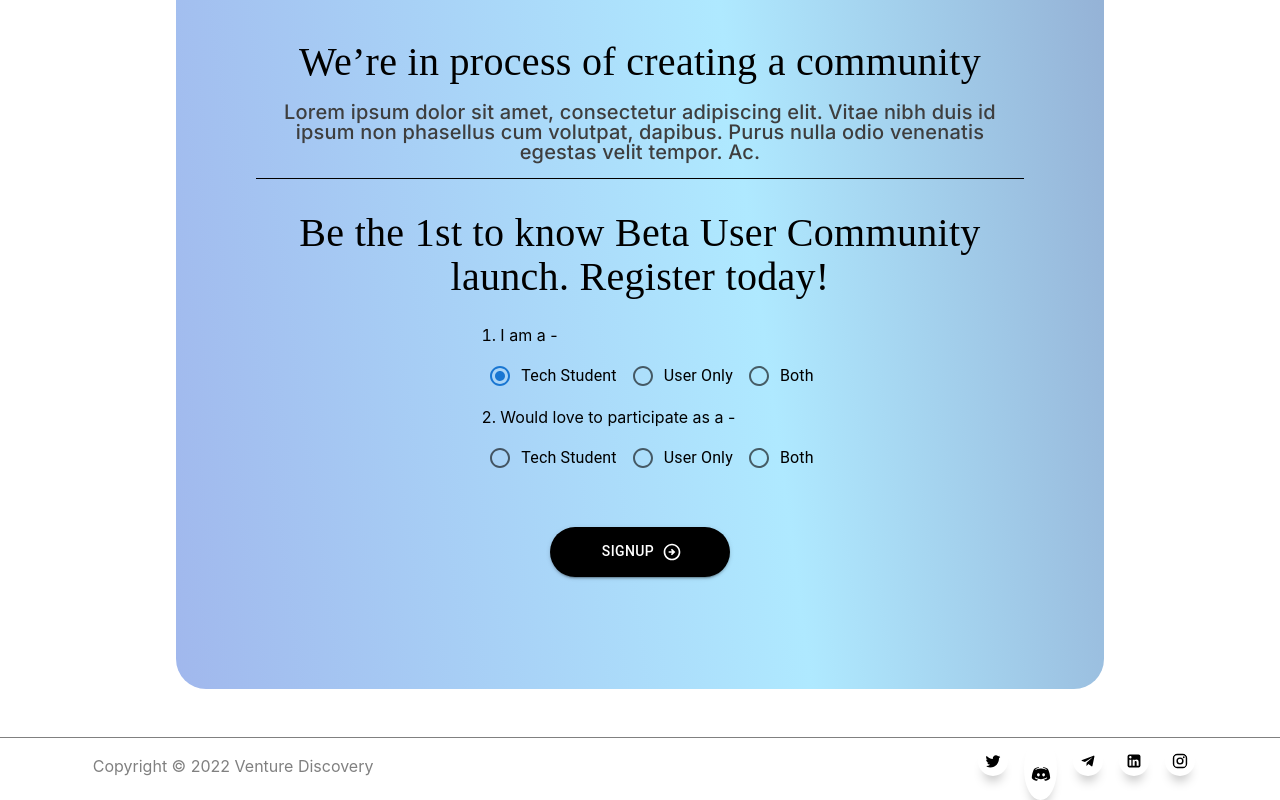
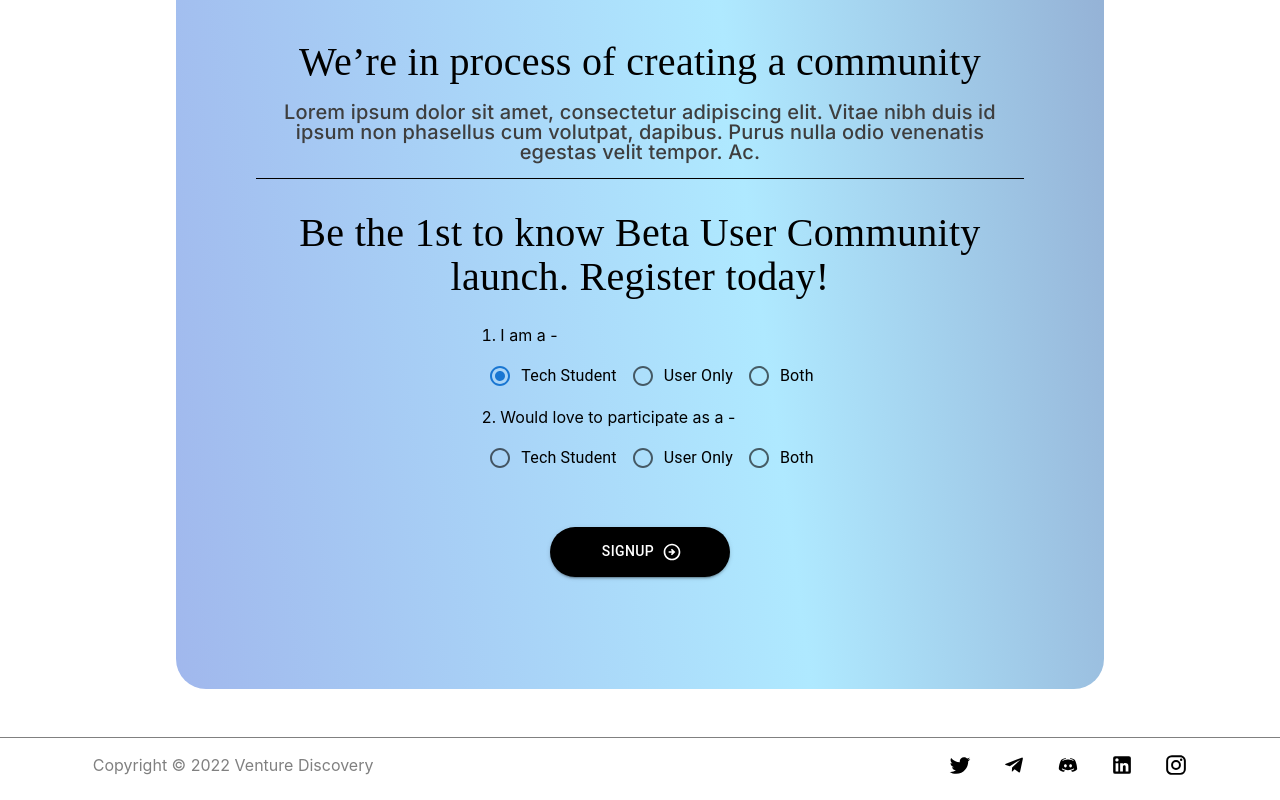
Before and after one commit to venturediscovery-net/venturediscovery_net, a React (Create React App) app: page /Survey#/Home in a window 1280 px wide. Shown: the part 2611-3411 px from the top of the page. Built offline with nearby package versions, Linux system fonts and the light colour scheme; a web font is replaced by a local one.

Commit message:
added socialMedia links

```diff
--- a/src/components/Footer.jsx
+++ b/src/components/Footer.jsx
@@ -1,5 +1,5 @@
 import { Telegram, Instagram, LinkedIn, Twitter } from '@mui/icons-material';
-import { AppBar, Box, Button, CardMedia } from '@mui/material';
+import { AppBar, Box, Button, CardMedia, IconButton } from '@mui/material';
 import React from 'react'
 import Discord from '../assets/icon/Discord.jsx';
 
@@ -11,16 +11,24 @@ const _socialMedia = [
 
 ]
 
+const styleBox = {
+	height: { xs: "28px", md: "38px" },
+	width: { xs: "28px", md: "38px" },
+	// padding: 0,
+	display: "inline",
+	margin: "0.5rem",
+	display:"flex",
+	flexDirection:"column",
+	// borderRadius: "50%",
+	// boxShadow: "0px 11px 11px -6px rgba(0, 0, 0, 0.25)"
+}
 const style = {
 	height: { xs: "20px", md: "30px" },
 	width: { xs: "20px", md: "30px" },
 	color: "black",
-	display: "inline",
+	padding: "0.2rem",
+
 	fontSize: { xs: 30, md: 40 },
-	padding: { xs: "0.3rem", md: "0.4rem" },
-	margin: "0.5rem",
-	borderRadius: "50%",
-	boxShadow: "0px 11px 11px -6px rgba(0, 0, 0, 0.25)"
 }
 const Footer = () => {
 	return (
@@ -40,14 +48,24 @@ const Footer = () => {
 		}}>
 
 			<Box sx={{ margin: { xs: "0.4rem", md: "1rem", } }}>Copyright © 2022 Venture Discovery</Box>
-			<Box >
-				<Twitter sx={style} />
-				<Box sx={style} >
-					<Discord />
+			<Box sx={{display:"flex"}}>
+				<IconButton href="https://twitter.com/VentureDis_net" target="_blank" sx={styleBox}>
+					<Twitter sx={style} />
+				</IconButton>
+				<IconButton href="https://t.me/venturediscovery" target="_blank" sx={styleBox}>
+					<Telegram sx={style} />
+				</IconButton>
+				<IconButton href="https://discordapp.com/users/venturediscovery_net#4413" target="_blank" sx={styleBox}>
+					<Discord sx={style} />
+				</IconButton>
+				<IconButton href="https://www.linkedin.com/in/venture-discovery-b8095a242/" target="_blank" sx={styleBox}>
+					<LinkedIn sx={style} />
+				</IconButton>
+				<IconButton href="https://twitter.com/VentureDis_net" target="_blank" sx={styleBox}>
+					<Instagram sx={style} />
+				</IconButton>
+				<Box  >
 				</Box>
-				<Telegram sx={style} />
-				<LinkedIn sx={style} />
-				<Instagram sx={style} />
 			</Box>
 		</Box>
 	)
```
